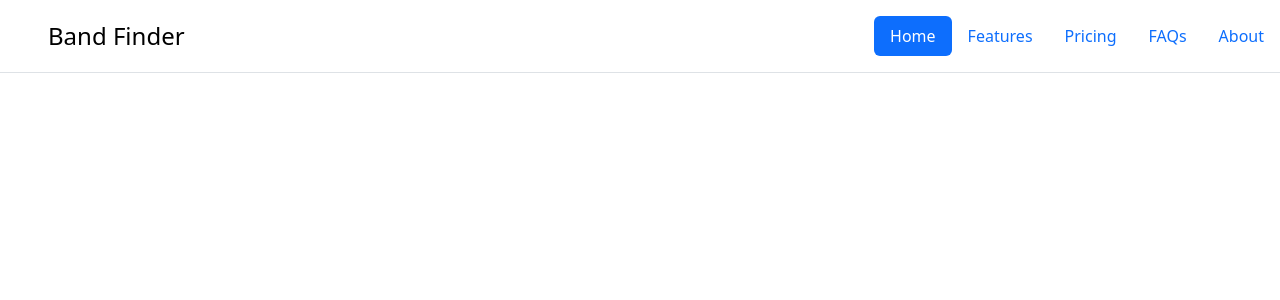
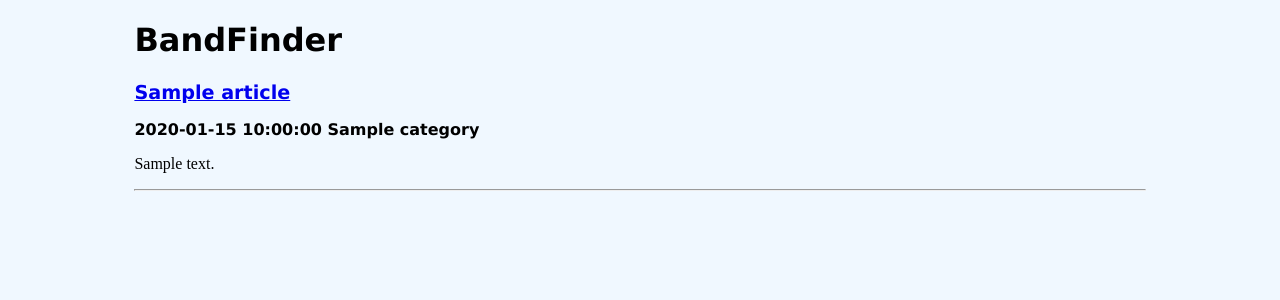
Before and after one commit to wnsnk/band-finder, a Flask app: template templates/results.html in a window 1280 px wide. Shown: the top 300 px of the page. Run offline with Flask 3, Linux system fonts and the light colour scheme; the template is opened without the code that fills it: most values are stand-ins (such as "Sample title", 1, 10 or a date in 2020).

Commit message:
First working version seeing results in html

```diff
--- a/main.py
+++ b/main.py
@@ -1,3 +1,4 @@
+from flask import Flask, render_template
 from muzikantenbankeu import MuzikantenBankEU
 from muzikantenbanknet import MuzikantenBankNet
 from poppuntgelderland import PopPuntGelderlandPrikbord
@@ -9,20 +10,35 @@ muzikantenbank_net = MuzikantenBankNet('bassist gelderland')
 poppunt_gelderland = PopPuntGelderlandPrikbord()
 today = datetime.datetime.now()
 
-with open('muzikantenbank_eu_results.txt', 'a') as muzbanktxt:
-    muzbanktxt.write(f'Muzikantenbank.eu results of {today}\n')
-    for result in muzikantenbank_eu.results:
-        dict_to_text = DictToText(result)
-        muzbanktxt.write(f'{dict_to_text.return_advertisement()}\n')
+all_results = muzikantenbank_eu.results + \
+    muzikantenbank_net.results + poppunt_gelderland.results
 
-with open('muzikantenbank_net_results.txt', 'a') as muzbanktxt:
-    muzbanktxt.write(f'Muzikantenbank.net results of {today}\n')
-    for result in muzikantenbank_net.results:
-        dict_to_text = DictToText(result)
-        muzbanktxt.write(f'{dict_to_text.return_advertisement()}\n')
+app = Flask(__name__)
 
-with open('poppuntgelderland_resulst.txt', 'a') as poppunttxt:
-    poppunttxt.write(f'Poppuntgelderland results of {today}\n')
-    for result in poppunt_gelderland.results:
-        dict_to_text = DictToText(result)
-        poppunttxt.write(f'{dict_to_text.return_advertisement()}\n')
+
+@app.route("/")
+def show_results():
+    return render_template('results.html', articles=all_results)
+
+
+if __name__ == '__main__':
+    app.run(debug=True)
+
+
+# with open('muzikantenbank_eu_results.txt', 'a') as muzbanktxt:
+#     muzbanktxt.write(f'Muzikantenbank.eu results of {today}\n')
+#     for result in muzikantenbank_eu.results:
+#         dict_to_text = DictToText(result)
+#         muzbanktxt.write(f'{dict_to_text.return_advertisement()}\n')
+
+# with open('muzikantenbank_net_results.txt', 'a') as muzbanktxt:
+#     muzbanktxt.write(f'Muzikantenbank.net results of {today}\n')
+#     for result in muzikantenbank_net.results:
+#         dict_to_text = DictToText(result)
+#         muzbanktxt.write(f'{dict_to_text.return_advertisement()}\n')
+
+# with open('poppuntgelderland_resulst.txt', 'a') as poppunttxt:
+#     poppunttxt.write(f'Poppuntgelderland results of {today}\n')
+#     for result in poppunt_gelderland.results:
+#         dict_to_text = DictToText(result)
+#         poppunttxt.write(f'{dict_to_text.return_advertisement()}\n')
--- a/server.py
+++ /dev/null
@@ -1,12 +0,0 @@
-from flask import Flask, render_template
-
-app = Flask(__name__)
-
-
-@app.route("/")
-def homepage():
-    return render_template('index.html')
-
-
-if __name__ == '__main__':
-    app.run(debug=True)
--- /dev/null
+++ b/static/styles.css
@@ -0,0 +1,23 @@
+h1 {
+    font-family: 'Lucida Sans', 'Lucida Sans Regular', 'Lucida Grande', 'Lucida Sans Unicode', Geneva, Verdana, sans-serif;
+    padding-left: 10%;
+}
+
+div {
+    padding-left: 10%;
+    padding-right: 10%;
+}
+
+h2 {
+    font-family: 'Lucida Sans', 'Lucida Sans Regular', 'Lucida Grande', 'Lucida Sans Unicode', Geneva, Verdana, sans-serif;
+    font-size: larger;
+}
+
+h3 {
+    font-family: 'Lucida Sans', 'Lucida Sans Regular', 'Lucida Grande', 'Lucida Sans Unicode', Geneva, Verdana, sans-serif;
+    font-size: medium;
+}
+
+body {
+    background-color: aliceblue;
+}
--- a/templates/results.html
+++ b/templates/results.html
@@ -4,28 +4,20 @@
 <head>
     <meta charset="UTF-8">
     <meta name="viewport" content="width=device-width, initial-scale=1.0">
-    <title>Band Finder</title>
-    <link href="https://cdn.jsdelivr.net/npm/bootstrap@5.3.8/dist/css/bootstrap.min.css" rel="stylesheet"
-        integrity="sha384-sRIl4kxILFvY47J16cr9ZwB07vP4J8+LH7qKQnuqkuIAvNWLzeN8tE5YBujZqJLB" crossorigin="anonymous">
-    <script src="https://cdn.jsdelivr.net/npm/bootstrap@5.3.8/dist/js/bootstrap.bundle.min.js"
-        integrity="sha384-FKyoEForCGlyvwx9Hj09JcYn3nv7wiPVlz7YYwJrWVcXK/BmnVDxM+D2scQbITxI"
-        crossorigin="anonymous"></script>
+    <title>Band finder results</title>
+    <link rel="stylesheet" href="../static/styles.css">
 </head>
 
 <body>
-    <header class="d-flex flex-wrap justify-content-center py-3 mb-4 border-bottom"> <a href="/"
-            class="d-flex align-items-center mb-3 mb-md-0 me-md-auto link-body-emphasis text-decoration-none"> <svg
-                class="bi me-2" width="40" height="32" aria-hidden="true">
-                <use xlink:href="#bootstrap"></use>
-            </svg> <span class="fs-4">Band Finder</span> </a>
-        <ul class="nav nav-pills">
-            <li class="nav-item"><a href="#" class="nav-link active" aria-current="page">Home</a></li>
-            <li class="nav-item"><a href="#" class="nav-link">Features</a></li>
-            <li class="nav-item"><a href="#" class="nav-link">Pricing</a></li>
-            <li class="nav-item"><a href="#" class="nav-link">FAQs</a></li>
-            <li class="nav-item"><a href="#" class="nav-link">About</a></li>
-        </ul>
-    </header>
+    <h1>BandFinder</h1>
+    {%for article in articles:%}
+    <div>
+        <h2><a href="{{article['link']}}">{{article['title']}}</a></h2>
+        <h3>{{article['date']}} {{article['category']}}</h3>
+        <p>{{article['message']}}</p>
+        <hr>
+    </div>
+    {%endfor%}
 </body>
 
 </html>
```
